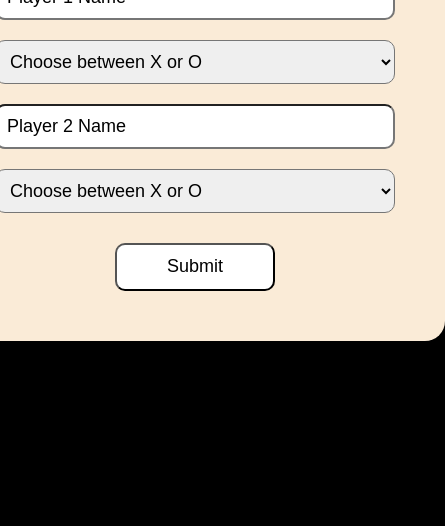
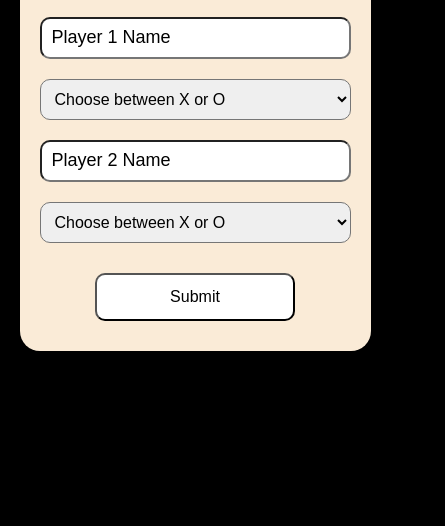
Before and after one commit to Otormin/Tic-Tac-Toe, a plain HTML site: page index.html in a window 390 px wide. Shown: the part 318-844 px from the top of the page, 445 px wide, since content can reach past the window. Drawn offline with Linux system fonts and the light colour scheme.

Commit message:
Make CSS responsive for all screen sizes

```diff
--- a/index.css
+++ b/index.css
@@ -1,74 +1,92 @@
-*{
+* {
   box-sizing: border-box;
   padding: 0;
   margin: 0;
 }
 
-body{
+body {
   font-weight: bold;
   text-align: center;
   color: black;
   background-color: black;
-    height: 100vh;
+  min-height: 100vh;
   display: flex;
   align-items: center;
   justify-content: center;
 }
 
-.container{
+p{
+    color: red;
+}
+
+.container {
   background-color: antiquewhite;
   padding: 50px;
   border-radius: 20px;
+  width: 90%;
+  max-width: 600px;
 }
 
-.container #TicTacToeForm{
+#TicTacToeForm {
   display: flex;
   align-items: center;
   justify-content: center;
   flex-direction: column;
 }
 
-.container #TicTacToeForm input{
+#TicTacToeForm input,
+#TicTacToeForm select {
   border-radius: 10px;
   padding: 10px;
   margin-top: 20px;
-    width: 25rem;
+  width: 100%;
+  max-width: 400px;
   font-size: large;
 }
 
-.container #TicTacToeForm span{
+#TicTacToeForm span {
   margin-top: 5px;
   color: red;
   display: none;
 }
 
-
-.container #TicTacToeForm input::placeholder{
+#TicTacToeForm input::placeholder {
   color: black;
   font-size: large;
 }
 
-.container #TicTacToeForm select{
-    border-radius: 10px;
-    padding: 10px;
-    margin-top: 20px;
-    width: 25rem;
-    font-size: large;
-}
-
-.container #TicTacToeForm button{
+#TicTacToeForm button {
   border-radius: 10px;
   padding: 10px;
   cursor: pointer;
   background: white;
   height: 3rem;
-    width: 10rem;
+  width: 50%;
+  max-width: 200px;
   font-size: large;
   margin-top: 30px;
-    cursor: pointer;
 }
 
-.container #TicTacToeForm button:hover{
+@media (hover: hover) {
+  #TicTacToeForm button:hover {
     color: white;
     background: black;
   }
+}
+
+@media (max-width: 480px) {
+  .container {
+    padding: 30px 20px;
+  }
+
+  #TicTacToeForm input,
+  #TicTacToeForm select {
+    width: 100%;
+    font-size: medium;
+  }
+
+  #TicTacToeForm button {
+    width: 100%;
+    font-size: medium;
+  }
+}
--- a/index.html
+++ b/index.html
@@ -13,6 +13,7 @@
 <body>
     <div class="container">
         <h1>Welcome to Tic-Tac-Toe</h1>
+        <p>Warning!! This is not responsive and should only be played on Laptops!!</p>
         <form id="TicTacToeForm">
             <input type="text" id="PlayerOneNameInput" placeholder="Player 1 Name">
             <span id="PlayerOneNameError">Name field for Player One cannot be null</span>
```
Lines whose indentation alone changed are shown as unchanged.
